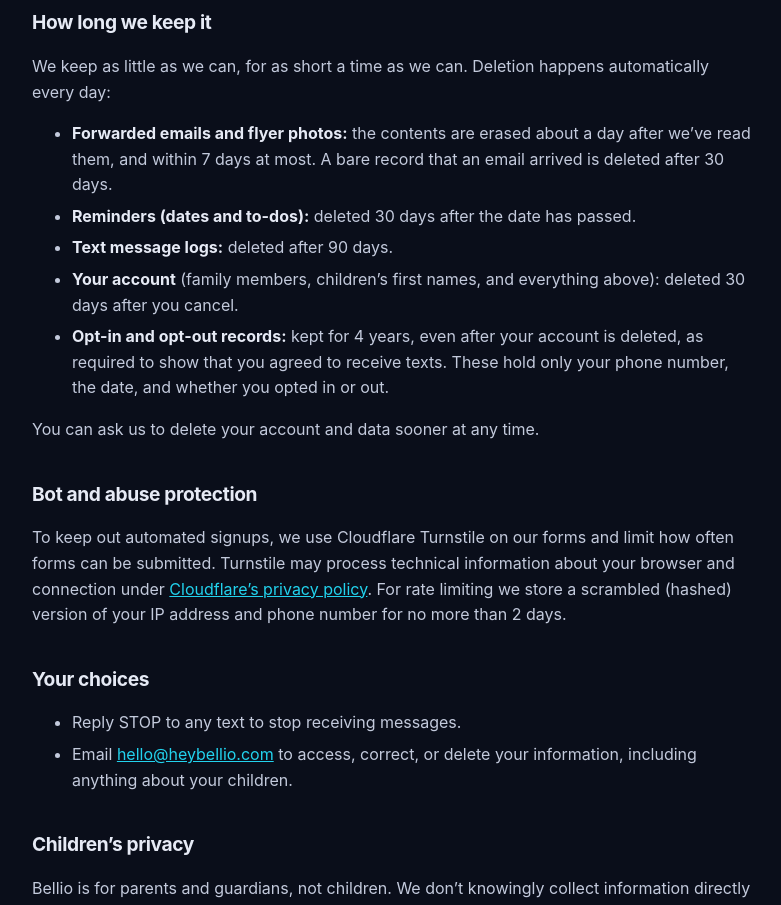
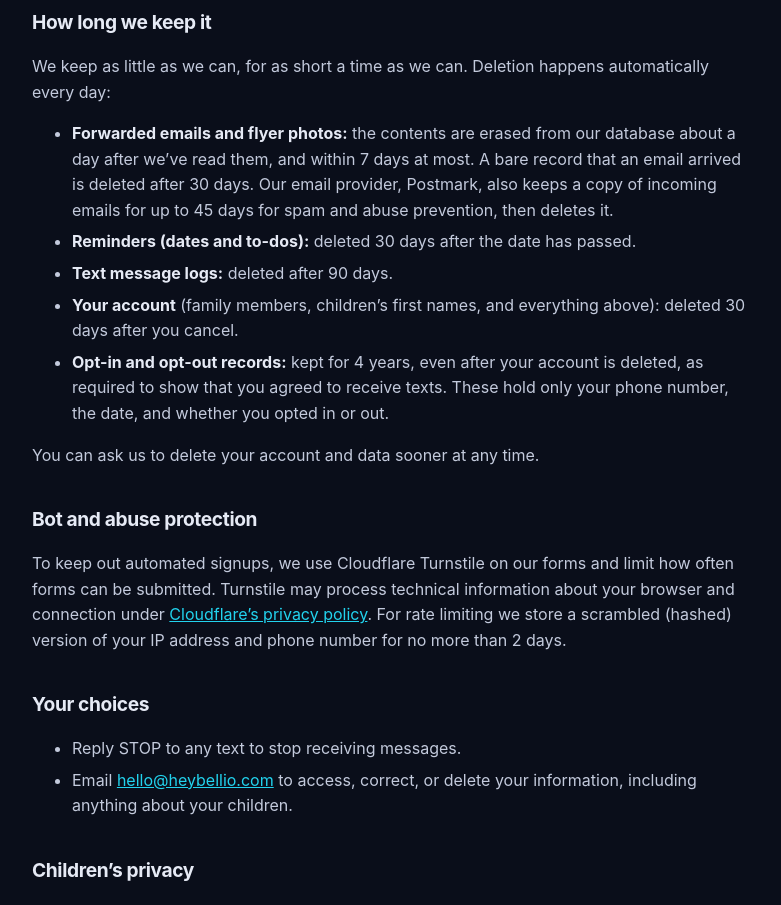
Before and after one commit to lancehenry/bellio-site, a Next.js app: page /privacy in a window 1280 px wide. Shown: the part 1440-2345 px from the top of the page, without its empty margins (248-1029 px from the left). Built offline with nearby package versions, Linux system fonts and the light colour scheme.

Commit message:
Update page.js

```diff
--- a/app/privacy/page.js
+++ b/app/privacy/page.js
@@ -96,8 +96,11 @@ export default function Privacy() {
       <ul>
         <li>
           <strong>Forwarded emails and flyer photos:</strong> the contents are
-          erased about a day after we&rsquo;ve read them, and within 7 days at
-          most. A bare record that an email arrived is deleted after 30 days.
+          erased from our database about a day after we&rsquo;ve read them,
+          and within 7 days at most. A bare record that an email arrived is
+          deleted after 30 days. Our email provider, Postmark, also keeps a
+          copy of incoming emails for up to 45 days for spam and abuse
+          prevention, then deletes it.
         </li>
         <li>
           <strong>Reminders (dates and to-dos):</strong> deleted 30 days after
```
